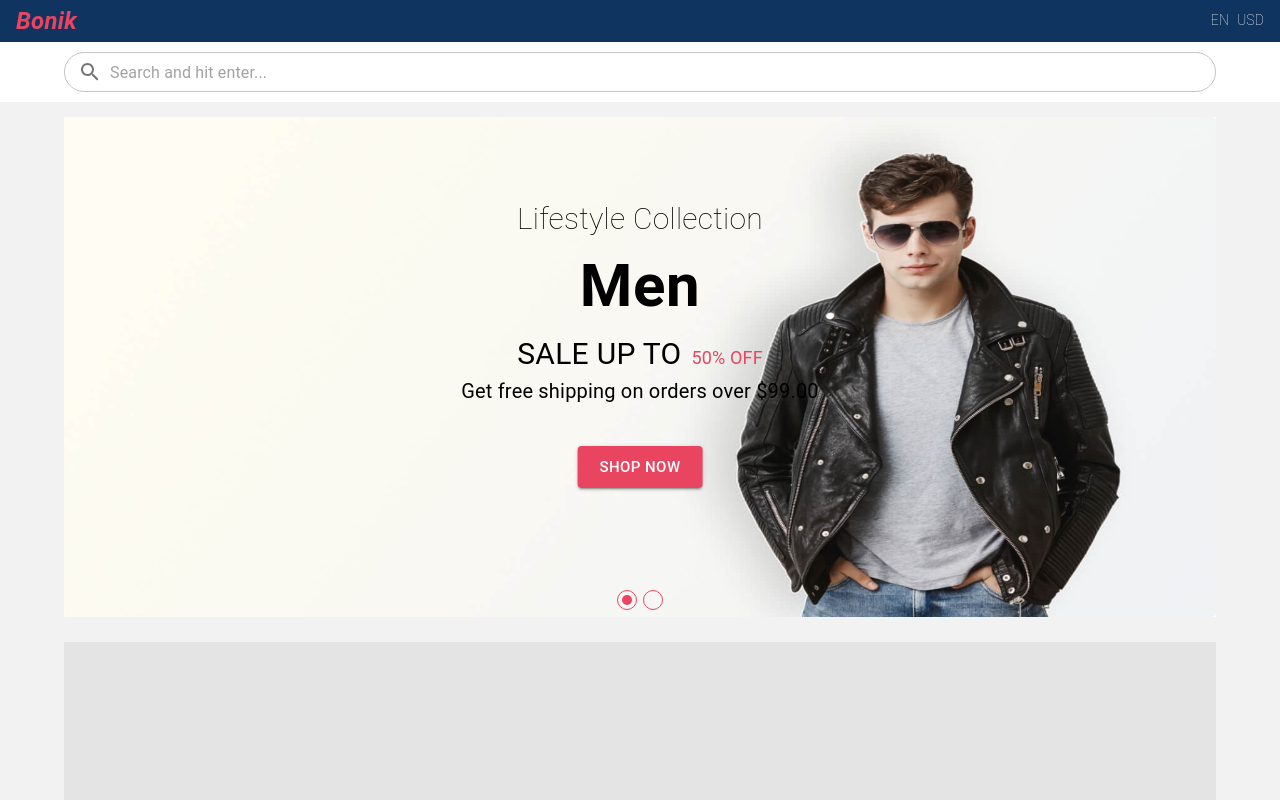
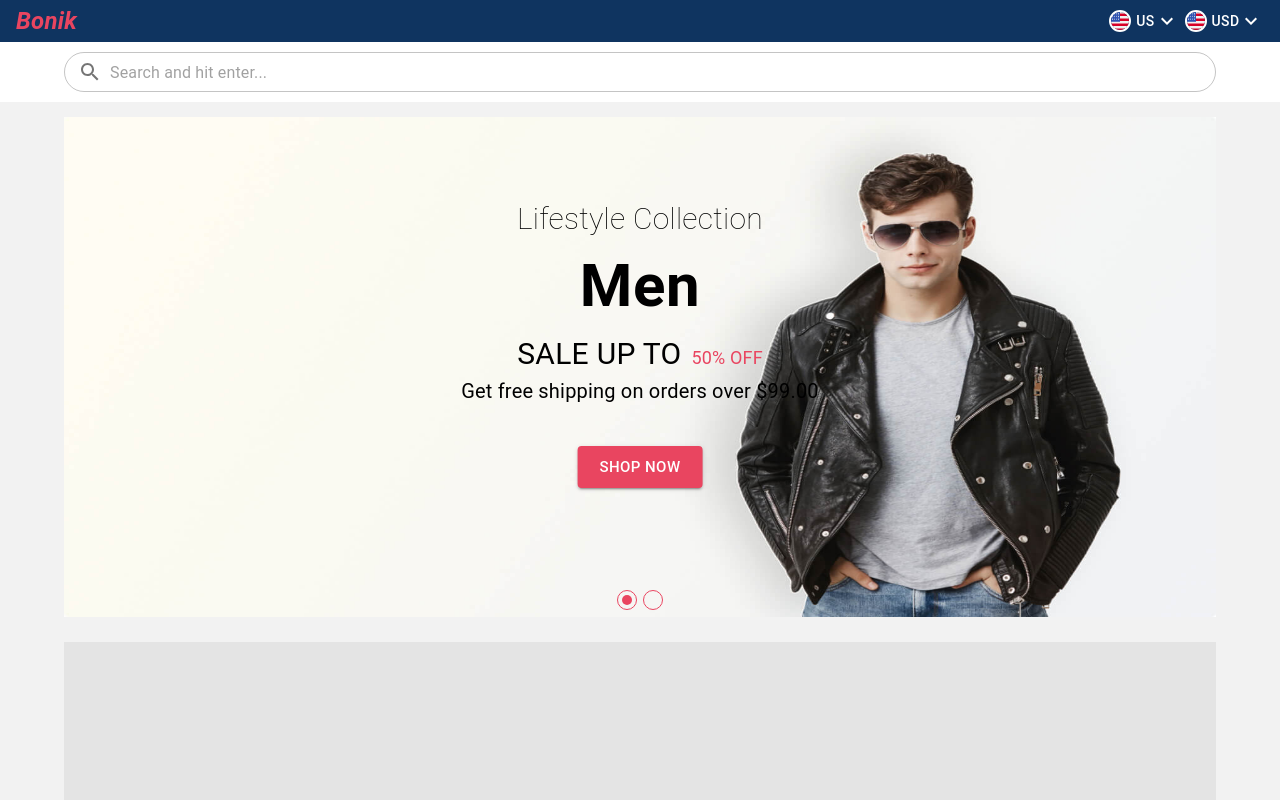
Before and after one commit to Navidhashemii/bonik-ecommerce, a Next.js app: page / in a window 1280 px wide. Shown: the top 800 px of the page. Built offline with nearby package versions, Linux system fonts and the light colour scheme.

Commit message:
create drop down top headers

```diff
--- /dev/null
+++ b/src/components/DropDownTopHeader.js
@@ -0,0 +1,59 @@
+'use client'
+
+import { Box, Button, Divider, List, ListItem } from '@mui/material'
+import {useState} from 'react'
+import { ClickAwayListener } from '@mui/base/ClickAwayListener';
+import Image from 'next/image';
+
+import ExpandMoreOutlinedIcon from '@mui/icons-material/ExpandMoreOutlined';
+
+function DropDownTopHeader({list, options}) {
+
+    const [open, setOpen] = useState(false)
+    const [select, setSelect] = useState(options[0])
+
+    const handleOpen = () => {
+        setOpen(!open)
+    }
+
+    const handleLang = ({name,id,image}) => {
+        setSelect({id, image, name})
+        setOpen(!open)
+    }
+
+
+    const handleClose = () => {
+        setOpen(false)
+    }
+
+
+  return (
+    <ClickAwayListener onClickAway={handleClose}>
+        <Box sx={{width:"80px", height:"100%"}}>
+            <Button onClick={handleOpen} sx={{color:"black", width:"100%", height:"100%", color:"white"}}>
+                <Image src={select.image} alt='ct' width={22} height={22} style={{marginRight:"5px", borderRadius:"50%", border:"2px solid white"}}/>
+                {select.name}
+                <ExpandMoreOutlinedIcon/>
+            </Button>
+            {open ? (
+
+                    <List sx={list}>
+                        {options.map(({id, image, name}, index) => (
+                            <Box key={id}>
+                                <ListItem onClick={() => handleLang({name,id,image})} >
+                                    <Button sx={{display:"flex", justifyContent:"flex-start", alignItems:"center", width:"80px", color:"black"}}>
+                                        <Image src={image} alt={name} width={25} height={25} style={{marginRight:"8px", borderRadius:"50%", border:"1px solid black"}}/>
+                                        {name}
+                                    </Button>
+                                </ListItem>
+                                {index !== options.length - 1 ? <Divider variant='middle' sx={{backgroundColor:"#CACACA"}}/> : null}
+                            </Box>
+                        ))}
+                    </List>
+            ) : null}
+        </Box>
+    </ClickAwayListener>
+  )
+}
+
+export default DropDownTopHeader
--- a/src/components/TopHeader.js
+++ b/src/components/TopHeader.js
@@ -1,6 +1,25 @@
 import { Box, Typography } from "@mui/material"
+import DropDownTopHeader from "./DropDownTopHeader"
+import usa from '../assets/images/usa.png'
+import uk from '../assets/images/uk.png'
+import ind from '../assets/images/in.png'
 
 function TopHeader() {
+
+  const langs = [
+    {id: 1 , image: usa, name:"US"},
+    {id: 2 , image: uk, name:"UK"},
+    {id: 3 , image: ind, name:"IN"},
+  ]
+  const prices = [
+    {id: 1 , image: usa, name:"USD"},
+    {id: 2 , image: uk, name:"EUR"},
+    {id: 3 , image: ind, name:"INR"},
+  ]
+
+  const positionListPrices = {listStyle:"none",position:"absolute", top:"36px", left:"min( calc(100vw - 210px) , 1002px )", zIndex:"10",backgroundColor:"white", borderRadius:"10px", boxShadow:"-3px 5px 20px grey"}
+  const positionListLang = {listStyle:"none",position:"absolute", top:"36px", left:"min( calc(100vw - 130px) , 1002px )", zIndex:"10",backgroundColor:"white", borderRadius:"10px", boxShadow:"-3px 5px 20px grey"}
+
   return (
     <>
         <Box sx={{
@@ -11,7 +30,8 @@ function TopHeader() {
         display:"flex",
         justifyContent:"space-between",
         alignItems:"center",
-        padding:"0 16px"}} >
+        padding:"0 16px",
+        }} >
             <Box>
                 <Typography sx={{
                 fontSize:"24px",
@@ -20,21 +40,12 @@ function TopHeader() {
                 fontStyle:"italic"
                  }}>Bonik</Typography>
             </Box>
-            <Box sx={{display:"flex",flexDirection:"row"}}>
-              <Typography
-              variant="subtitle2"
-              sx={{
-              color:"white",
-              marginRight:"8px",
-              fontWeight:"100"
-              }}>EN</Typography>
-              <Typography
-              variant="subtitle2"
-              sx={{
-              color:"white",
-              fontWeight:"100"
-              }}>USD</Typography>
+            <Box sx={{display:"flex"}}>
+              <DropDownTopHeader list={positionListPrices} options={langs}/>
+              <DropDownTopHeader list={positionListLang} options={prices}/>
             </Box>
+
+
 
 
         </Box>
```
